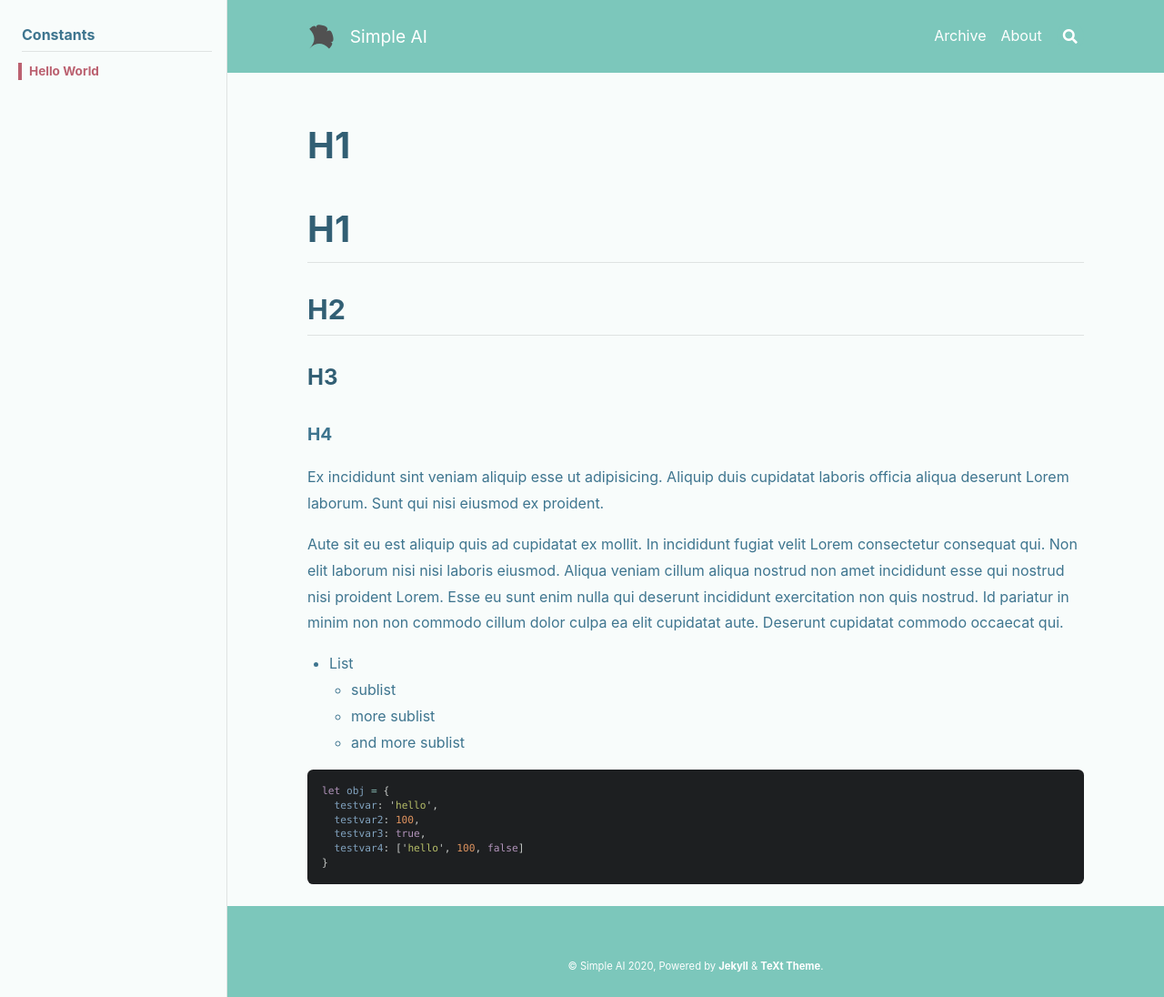
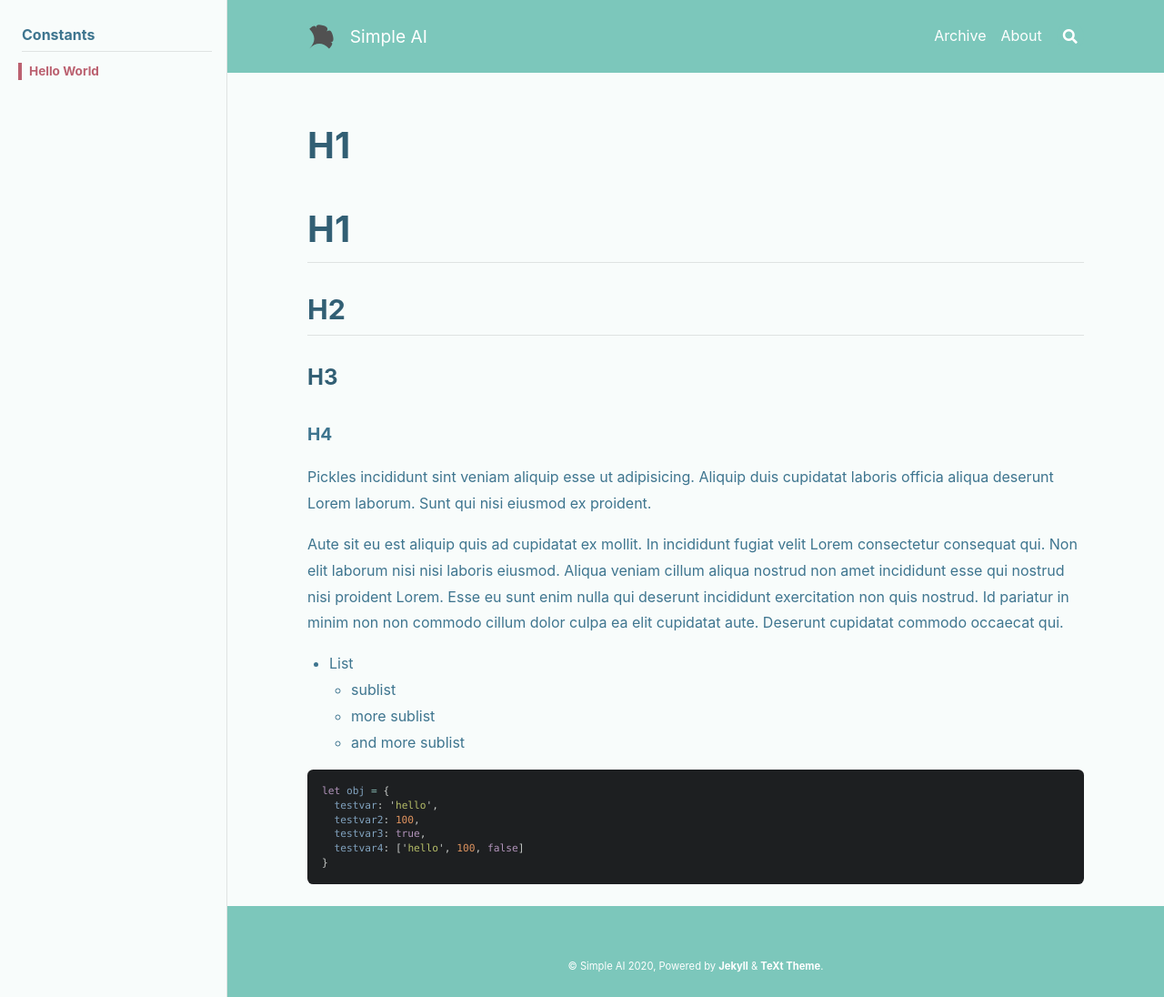
Before and after one commit to Everything-Explained/SAI, a Jekyll site: the page built from docs/test.md, in a window 1280 px wide. Shown: the whole page at 91% size. Built offline with Jekyll 4.4.1, drawn with Linux system fonts in a browser that asks for light colours; nearby versions of some CDN libraries; our own code applies the rules of GitHub Pages for plain Markdown files.

```diff
--- a/_layouts/page.html
+++ b/_layouts/page.html
@@ -3,7 +3,6 @@ layout: base
 ---
 {%- assign _page_mode = page.mode | default: layout.mode | default: site.data.variables.default.page.mode -%}
 {%- assign _page_type = page.type | default: layout.type | default: site.data.variables.default.page.type -%}
-{%- assign _article_header_type = page.article_header.type | default: layout.article_header.type -%}
 
 {%- include snippets/assign.html
   target=layout.header source0=page.header -%}
--- a/docs/test.md
+++ b/docs/test.md
@@ -8,7 +8,7 @@ sidebar:
 ### H3
 #### H4
 
-Ex incididunt sint veniam aliquip esse ut adipisicing. Aliquip duis cupidatat laboris officia aliqua deserunt Lorem laborum. Sunt qui nisi eiusmod ex proident.
+Pickles incididunt sint veniam aliquip esse ut adipisicing. Aliquip duis cupidatat laboris officia aliqua deserunt Lorem laborum. Sunt qui nisi eiusmod ex proident.
 
 Aute sit eu est aliquip quis ad cupidatat ex mollit. In incididunt fugiat velit Lorem consectetur consequat qui. Non elit laborum nisi nisi laboris eiusmod. Aliqua veniam cillum aliqua nostrud non amet incididunt esse qui nostrud nisi proident Lorem. Esse eu sunt enim nulla qui deserunt incididunt exercitation non quis nostrud. Id pariatur in minim non non commodo cillum dolor culpa ea elit cupidatat aute. Deserunt cupidatat commodo occaecat qui.
 
```
